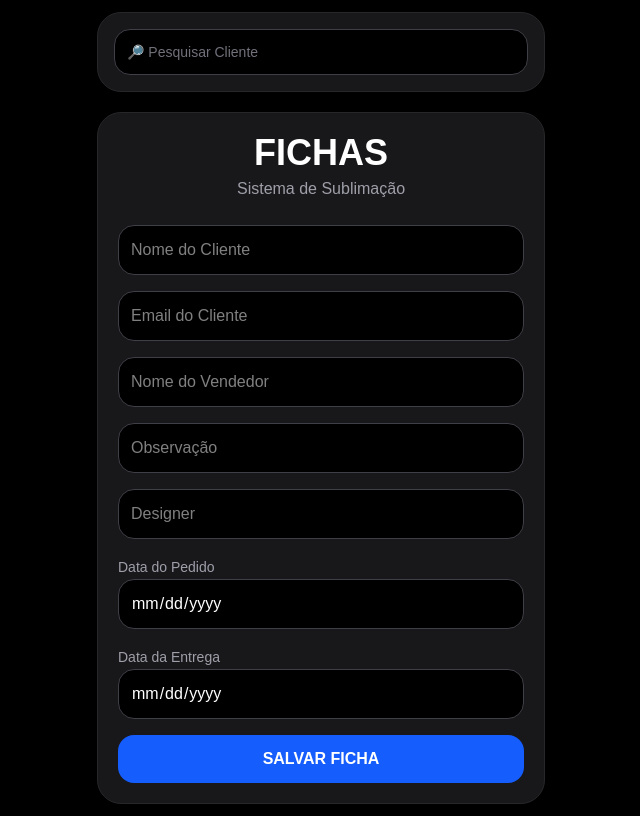
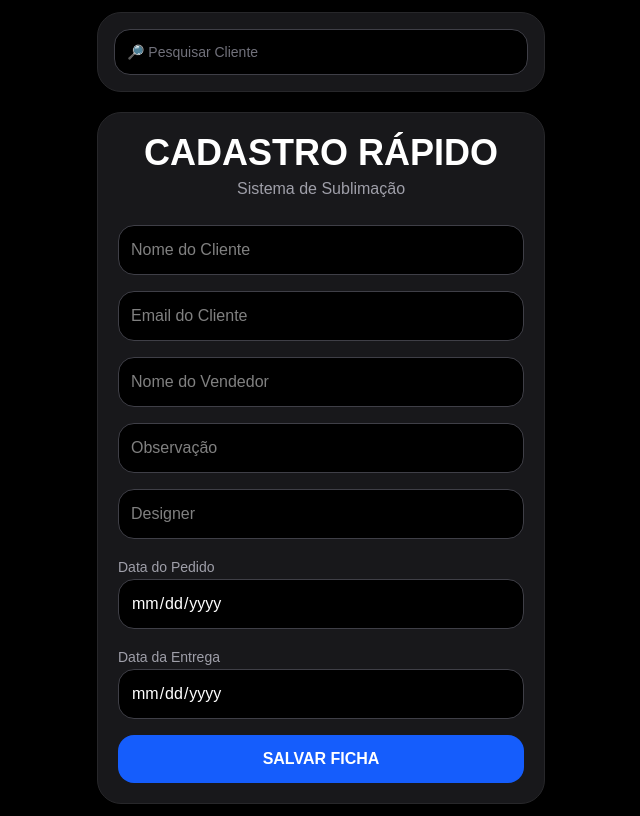
Before and after one commit to Alexandresenagraff/fichas-app, a Next.js app: page /fichas in a window 1280 px wide. Shown: the whole page, without its empty margins (319-959 px from the left). Built offline with nearby package versions, Linux system fonts and the light colour scheme.

Commit message:
cadastro rapido

```diff
--- a/app/fichas/page.tsx
+++ b/app/fichas/page.tsx
@@ -703,7 +703,7 @@ setEntrega("");
 <div className="bg-zinc-900 rounded-3xl shadow-2xl p-5 mt-5 border border-zinc-800">
 
   <h1 className="text-4xl font-bold text-center mb-1">
-    FICHAS
+    CADASTRO RÁPIDO
   </h1>
 
   <p className="text-center text-zinc-400 mb-6">
```
